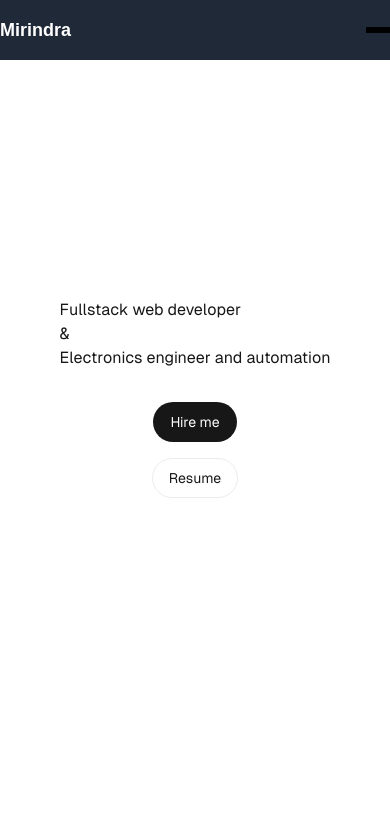
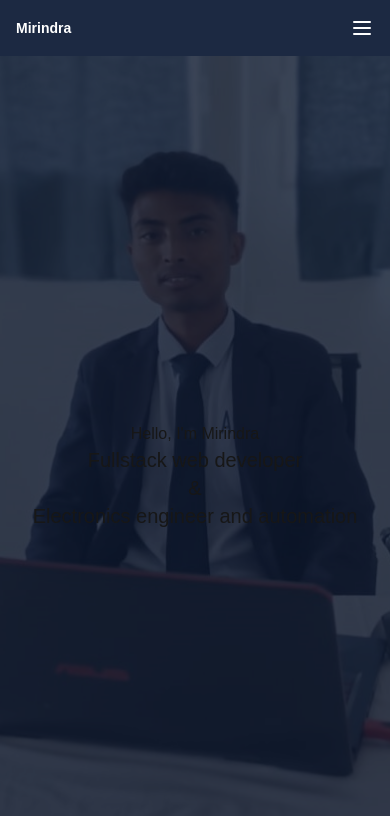
Before and after one commit to Mirindra-lucien/portfolio, a Next.js app: page / in a window 390 px wide. Shown: the top 816 px of the page. Built offline with nearby package versions, Linux system fonts and the light colour scheme.

Commit message:
Homepage

```diff
--- a/app/layout.tsx
+++ b/app/layout.tsx
@@ -1,6 +1,7 @@
 import type { Metadata } from "next";
 import localFont from "next/font/local";
 import Link from "next/link";
+import { Menu } from "lucide-react";
 import "./globals.css";
 
 const geistSans = localFont({
@@ -19,32 +20,35 @@ export const metadata: Metadata = {
   description: "Generated by create next app",
 };
 
-export default function RootLayout({
-  children,
-}: Readonly<{
-  children: React.ReactNode;
-}>) {
+export default function RootLayout({children}: Readonly<{children: React.ReactNode;}>) {
+  const navigationLinks = [
+    {href: "/services", content: "Services"},
+    {href: "/projects", content: "Projects"},
+    {href: "/mirindra", content: "About me"},
+    {href: "/contacts", content: "Contacts"},
+  ];
   return (
     <html lang="en">
       <body
         className={`${geistSans.variable} ${geistMono.variable} antialiased`}
       >
-        <nav className="fixed top-0 left-0 w-full bg-gray-800 text-white py-4 z-10">
+        <nav className="fixed top-0 left-0 w-full bg-nav text-white py-4 z-10">
           <div className="container mx-auto flex justify-between items-center">
-            <div className="flex items-center">
-              <Link href="/" className="text-lg font-bold">Mirindra</Link>
+            <div className="flex items-center pl-4 sm:pl-0">
+              <Link href="/" className="text-sm sm:text-lg font-bold hover:text-gray-300">Mirindra</Link>
             </div>
-            <div className="hidden md:flex items-center space-x-4">
-              <Link href="/services" className="hover:text-gray-300">Services</Link>
-              <Link href="/projects" className="hover:text-gray-300">Projects</Link>
-              <Link href="/mirindra" className="hover:text-gray-300">About me</Link>
-              <Link href="/contacts" className="hover:text-gray-300">Contacts</Link>
+            <div className="hidden sm:flex items-center space-x-4">
+              {
+                navigationLinks.map((value, index, array) => (
+                  <Link key={index} href={value.href} className="hover:text-gray-300">
+                    {value.content}
+                  </Link>
+                ))
+              }
             </div>
-            <div className="md:hidden flex items-center">
-              <button className="text-white hover:text-gray-300  p2 focus:outline-none">
-                <span className="block w-6 h-0.5 bg-black"></span>
-                <span className="block w-6 h-0.5 bg-black"></span>
-                <span className="block w-6 h-0.5 bg-black"></span>
+            <div className="sm:hidden flex items-center">
+              <button className="text-white hover:text-gray-300  pr-4 focus:outline-none">
+                <Menu />
               </button>
             </div>
           </div>
--- a/app/page.tsx
+++ b/app/page.tsx
@@ -1,36 +1,23 @@
+import myPhoto from "./sur_burea.jpg";
+import mobilePhoto from "./sur_burea_mobile.jpg";
+import Image from 'next/image';
+
 export default function Home() {
   return (
-    <div className="grid grid-rows-[20px_1fr_20px] items-center justify-items-center min-h-screen p-8 pb-20 gap-16 sm:p-20 font-[family-name:var(--font-geist-sans)]">
-      <main className="flex flex-col gap-8 row-start-2 items-center sm:items-start">
-        <h1>
-          Fullstack web developer<br/>&<br/>Electronics engineer and automation
-        </h1>
-
-        <div className="flex gap-4 items-center flex-col sm:flex-row">
-          <a
-            className="rounded-full border border-solid border-transparent transition-colors
-            flex items-center justify-center bg-foreground text-background gap-2
-            hover:bg-[#383838] dark:hover:bg-[#ccc] text-sm sm:text-base h-10 sm:h-12
-            px-4 sm:px-5"
-            href="#"
-            target="_blank"
-            rel="noopener noreferrer"
-          >
-            Hire me
-          </a>
-          <a
-            className="rounded-full border border-solid border-black/[.08]
-            dark:border-white/[.145] transition-colors flex items-center justify-center
-            hover:bg-[#f2f2f2] dark:hover:bg-[#1a1a1a] hover:border-transparent text-sm
-            sm:text-base h-10 sm:h-12 px-4 sm:px-5 sm:min-w-44"
-            href="#"
-            target="_blank"
-            rel="noopener noreferrer"
-          >
-            Resume
-          </a>
-        </div>
-      </main>
+    <div className="relative w-full h-screen">
+      <Image src={myPhoto} alt="Ma photo"
+        fill
+        className="hidden sm:block object-cover"
+      />
+      <Image src={mobilePhoto} alt="My photo"
+        fill
+        className="block sm:hidden object-cover"
+      />
+      <div className="absolute inset-0 w-full h-screen bg-arriere bg-opacity-80"/>
+      <div className="absolute top-1/2 left1/2 w-full">
+        <h2 className="text-l text-center">Hello, I'm Mirindra</h2>
+        <h1 className="text-xl sm:text-3xl text-center">Fullstack web developer<br/>&<br/>Electronics engineer and automation</h1>
+      </div>
     </div>
   );
 }
--- a/tailwind.config.ts
+++ b/tailwind.config.ts
@@ -11,6 +11,8 @@ const config: Config = {
       colors: {
         background: "var(--background)",
         foreground: "var(--foreground)",
+        arriere : "#0B162C",
+        nav: "#1C2942"
       },
     },
   },
```
Also changed, not shown: app/sur_burea.jpg (added), app/sur_burea_mobile.jpg (added).
